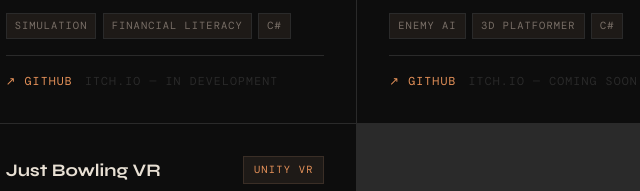
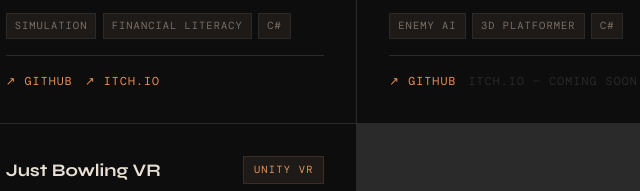
Before and after one commit to bababuyi/bababuyi.github.io, a plain HTML site: page index.html in a window 1280 px wide. Shown: the part 2309-2500 px from the top of the page, 475-1115 px from the left. Drawn offline with nearby package versions, Linux system fonts and the light colour scheme; a web font is replaced by a local one.

Commit message:
Chengetedzo added to portfolio

```diff
--- a/index.html
+++ b/index.html
@@ -680,7 +680,7 @@
         <div class="project-links">
           <a class="project-link" href="https://github.com/bababuyi/Chengetedzo" target="_blank">↗ GitHub</a>
           <!-- Add itch link when shipped -->
-          <a class="project-link disabled" href="#">Itch.io — In Development</a>
+          <a class="project-link" href="https://babazw.itch.io/chengetedzo" target="_blank">↗ Itch.io</a>
         </div>
       </div>
 
```
